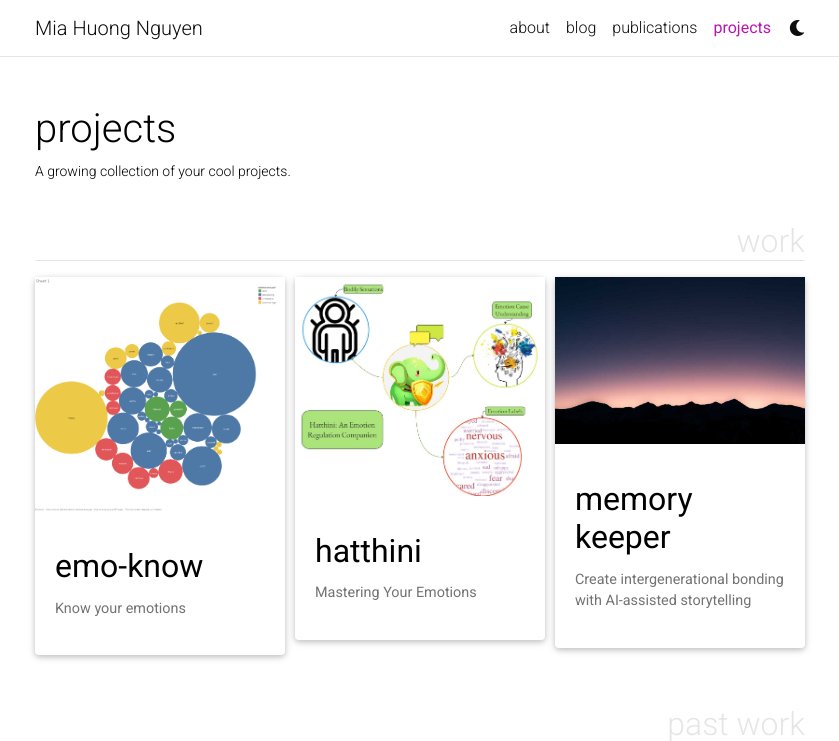
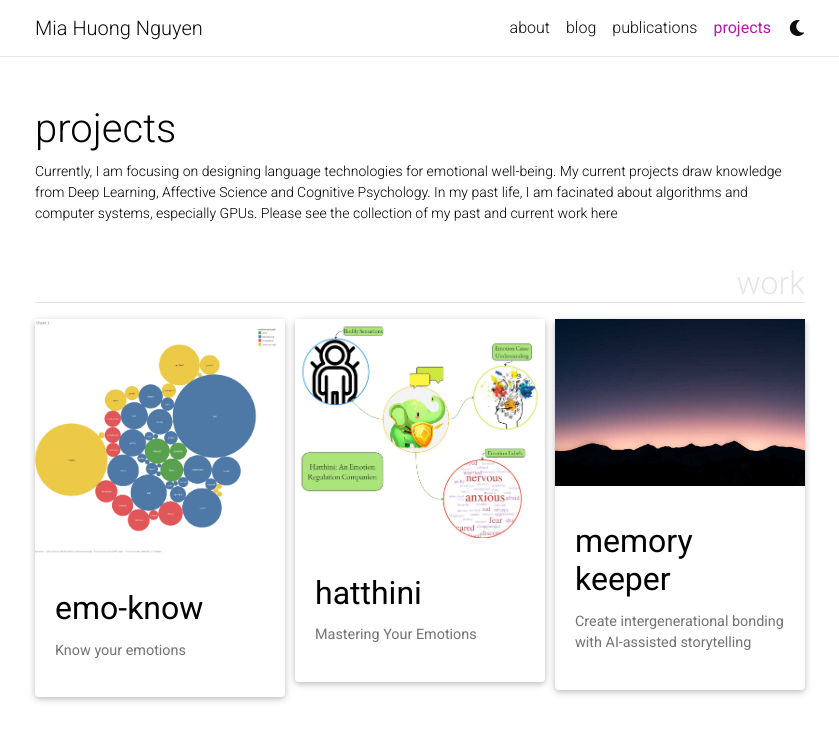
Before and after one commit to iammia0o/iammia0o.github.io, a Jekyll site: the page built from _pages/projects.md, in a window 1280 px wide and 1236 px high. Shown: the top 741 px of the window, without its empty margins (220-1059 px from the left). Built offline with Jekyll 4.4.1, drawn with Linux system fonts in a browser that asks for light colours; full-size pictures stand in for the smaller copies a plugin makes; comment, search, counter and statistics services are not loaded; a style sheet for code colours, icons or effects is not loaded; grey boxes are pictures that could not be loaded.

Commit message:
added intro for projects

```diff
--- a/_pages/projects.md
+++ b/_pages/projects.md
@@ -2,7 +2,7 @@
 layout: page
 title: projects
 permalink: /projects/
-description: A growing collection of your cool projects.
+description: Currently, I am focusing on designing language technologies for emotional well-being. My current projects draw knowledge from Deep Learning, Affective Science and Cognitive Psychology. In my past life, I am facinated about algorithms and computer systems, especially GPUs. Please see the collection of my past and current work here
 nav: true
 nav_order: 2
 display_categories: [work, past work]
```
